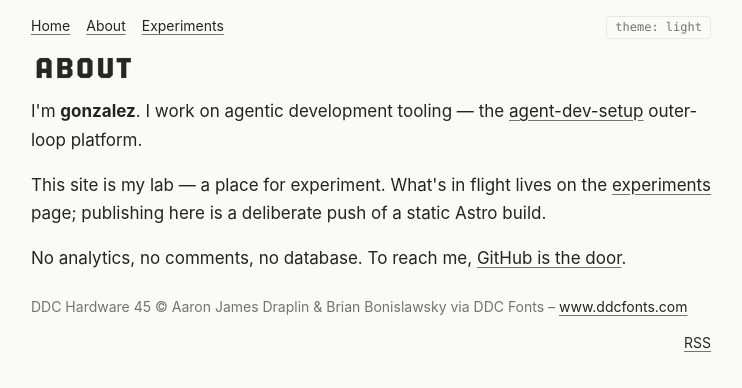
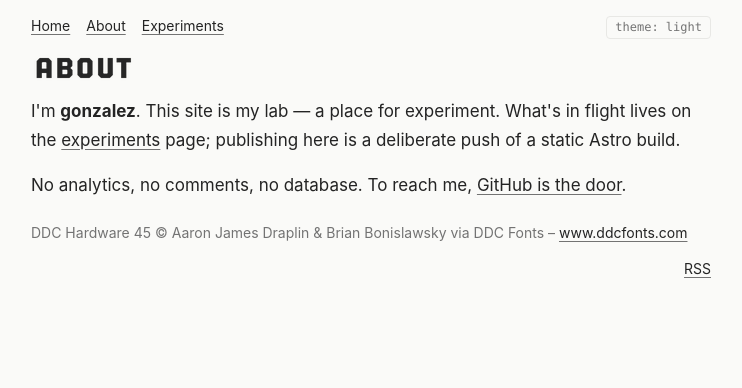
Before and after one commit to gonzalez/gonzalez.github.io, an Astro site: page /about in a window 1280 px wide. Shown: the whole page, without its empty margins (269-1011 px from the left). Built offline with nearby package versions, Linux system fonts and the light colour scheme; Astro itself is replaced by a stand-in of ours; some packages are replaced by stand-ins of ours.

Commit message:
docs(about): drop the agentic-tooling intro line — the lab framing stands alone

```diff
--- a/src/pages/about.astro
+++ b/src/pages/about.astro
@@ -10,13 +10,9 @@ import HeadingWord from '../components/HeadingWord.astro';
   <main class="reading-column">
     <h1 class="text-3xl font-semibold tracking-tight"><HeadingWord text="About" /></h1>
     <p class="mt-4">
-      I'm <strong>gonzalez</strong>. I work on agentic development tooling —
-      the <a href="https://github.com/gonzalez/agent-dev-setup">agent-dev-setup</a>
-      outer-loop platform.
-    </p>
-    <p class="mt-4">
-      This site is my lab — a place for experiment. What's in flight lives on
-      the <a href="/experiments/">experiments</a> page; publishing here is a
+      I'm <strong>gonzalez</strong>. This site is my lab — a place for
+      experiment. What's in flight lives on the
+      <a href="/experiments/">experiments</a> page; publishing here is a
       deliberate push of a static Astro build.
     </p>
     <p class="mt-4">
```
